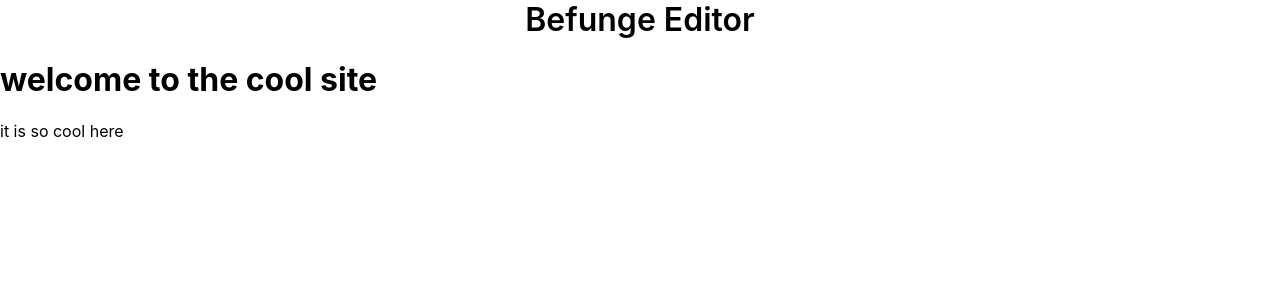
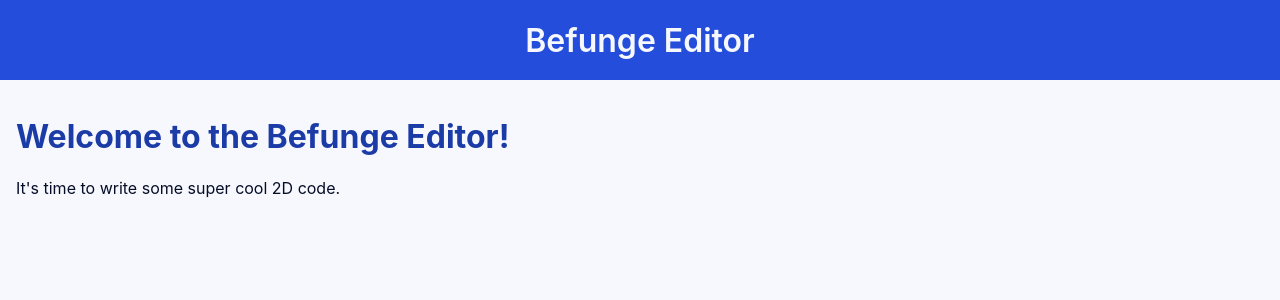
Before and after one commit to jclaver-woodridge/befunge-editor, a React (Create React App) app: page / in a window 1280 px wide. Shown: the top 300 px of the page. Built offline with nearby package versions, Linux system fonts and the light colour scheme.

Commit message:
Added nicer styling and theming to the page

```diff
--- a/src/components/PrimaryHeader.module.scss
+++ b/src/components/PrimaryHeader.module.scss
@@ -1,7 +1,11 @@
+@import "styles/theme.scss";
+@import "styles/sizes.scss";
+
 .header {
     position: relative;
 
     width: 100%;
+    height: $primaryHeaderHeight;
 
     display: flex;
     justify-content: center;
@@ -10,5 +14,8 @@
     font-weight: 600;
     font-size: 2em;
 
+    background-color: var(--primary);
+    color: var(--primaryVeryLight);
+
     z-index: 1;
 }
--- a/src/index.css
+++ b/src/index.css
@@ -1,3 +1,10 @@
+html,
+body,
+#root {
+    height: 100%;
+    margin: 0;
+}
+
 body {
     margin: 0;
     font-family: -apple-system, BlinkMacSystemFont, 'Segoe UI', 'Roboto', 'Oxygen',
--- /dev/null
+++ b/src/layouts/PrimaryLayout.module.scss
@@ -0,0 +1,31 @@
+@import "styles/theme.scss";
+@import "styles/sizes.scss";
+
+.primaryLayout {
+    color: var(--primaryVeryDark);
+    background-color: var(--primaryVeryLight);
+    height: 100%;
+}
+
+.container {
+    height: calc(100% - 5rem);
+
+    .content {
+        position: absolute;
+        top: $primaryHeaderHeight;
+        left: 0;
+        bottom: 0;
+        right: 0;
+        padding: 1rem;
+
+        overflow-y: scroll;
+
+        a {
+            color: var(--secondaryDark);
+        }
+
+        h1,h2,h3,h4,h5,h6 {
+            color: var(--primaryDark);
+        }
+    }
+}
--- a/src/layouts/PrimaryLayout.tsx
+++ b/src/layouts/PrimaryLayout.tsx
@@ -1,16 +1,19 @@
 import React, { useRef } from 'react';
 import { Outlet } from 'react-router-dom';
 import { PrimaryHeader } from 'components/PrimaryHeader';
+import styles from './PrimaryLayout.module.scss';
 
 export const PrimaryLayout: React.FC = () => {
     const contentRef = useRef<HTMLDivElement>(null);
 
     return (
-        <div>
+        <div className={styles.primaryLayout}>
             <PrimaryHeader />
 
-            <div ref={contentRef}>
-                <Outlet/>
+            <div className={styles.container}>
+                <div ref={contentRef} className={styles.content}>
+                    <Outlet/>
+                </div>
             </div>
         </div>
     );
--- a/src/pages/Home.tsx
+++ b/src/pages/Home.tsx
@@ -3,8 +3,8 @@ import React from 'react';
 export const Home: React.FC = () => {
     return (
         <>
-            <h1>welcome to the cool site</h1>
-            <p>it is so cool here</p>
+            <h1>Welcome to the Befunge Editor!</h1>
+            <p>It&apos;s time to write some super cool 2D code.</p>
         </>
     )
 };
--- /dev/null
+++ b/src/styles/sizes.scss
@@ -0,0 +1,2 @@
+$primaryHeaderHeight: 5rem;
+$primarySidebarWidth: 15rem;
--- /dev/null
+++ b/src/styles/theme.scss
@@ -0,0 +1,11 @@
+* {
+    --primary: #234DDA;
+    --primaryDark: #1B3BA7;
+    --primaryLight: #6F8BE8;
+    --primaryVeryDark: #060E27;
+    --primaryVeryLight: #F6F8FE;
+
+    --secondary: #DAB123;
+    --secondaryDark: #A7871B;
+    --secondaryLight: #E8CD6F;
+}
```
Also changed, not shown: 1 other file (tests, documents, lock files or other folders).
